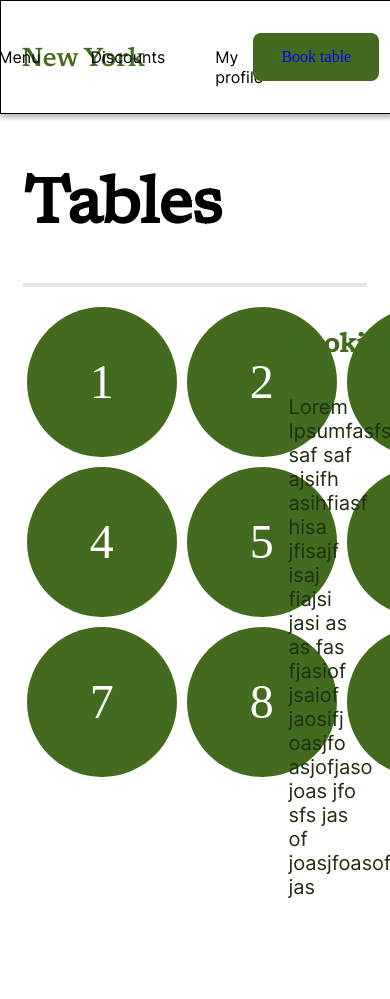
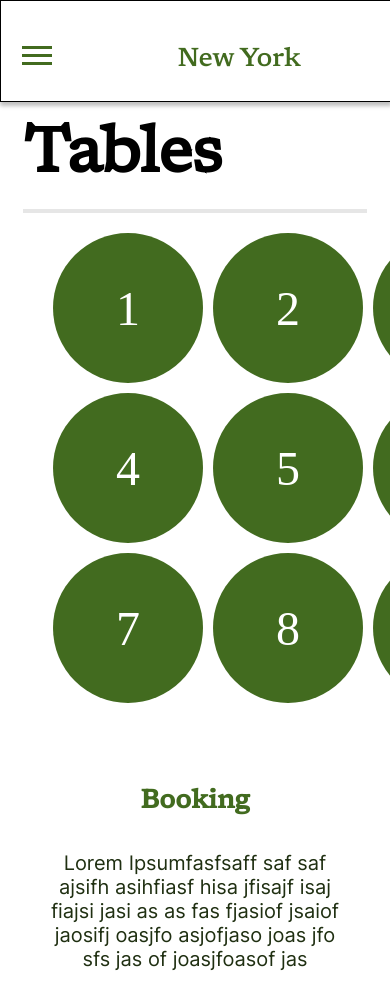
Before and after one commit to nastya-prokopishena/Epam_project, a Flask app: page / in a window 390 px wide; the page is wider, and only the part inside the window is pictured. Before the commit the page ends 899 px from the top of that part, so only its background shows below. Run offline with Flask 3, Linux system fonts and the light colour scheme; parts of the project's set-up code (start-up, migrations or seed data) failed here and were passed over; some web fonts are replaced.

Commit message:
added second changes

```diff
--- a/src/sccs/style.scss
+++ b/src/sccs/style.scss
@@ -83,3 +83,4 @@
 
 @import "header";
 @import "aboutUs";
+@import "footer";
--- a/templates/table.html
+++ b/templates/table.html
@@ -60,6 +60,7 @@
       top: 0px;
       border: 1px solid #000000;
       box-shadow: 0px 4px 4px rgba(0, 0, 0, 0.25);
+      z-index: 999;
     }
     .header__top-logo {
       position: absolute;
@@ -139,14 +140,15 @@
     h1 {
       font-family: "Newsreader-Regular";
       font-size: 64px;
-      line-height: 100%;
+      //line-height: 100%;
       color: black;
       display: flex;
       align-items: flex-end;
       letter-spacing: -0.02em;
-      height: 77px;
+      //height: 60px;
       margin-left: 4%;
-      bottom: 16px;
+      margin-top: 5px;
+      margin-bottom: 20px;
     }
     /* Styling for the modal */
     .modal {
@@ -171,6 +173,7 @@
     .booking_instuction {
       float: right;
       position: relative;
+      overflow: auto;
       margin-right: 5%;
       width: 20%;
     }
@@ -185,18 +188,151 @@
       font-size: 20px;
       color: #1f2f11;
     }
-
+    .hamburger-menu {
+      display: none;
+    }
     @media screen and (max-width: 1920px) {
       .header__top-list {
         margin-right: 20%;
       }
     }
+    @media screen and (max-width: 1200px) {
+      .header__top{
+        height: 100px;
+      }
+    }
+    @media screen and (max-width: 1000px) {
+      .header__top-list {
+        display: none;
+      }
+      .header__top-logo {
+        left: 45%;
+      }
+      .hamburger-menu {
+        display: block;
+      }
+      #menu__toggle {
+        opacity: 0;
+      }
+      #menu__toggle:checked ~ .menu__btn > span {
+        transform: rotate(45deg);
+      }
+      #menu__toggle:checked ~ .menu__btn > span::before {
+        top: 0;
+        transform: rotate(0);
+      }
+      #menu__toggle:checked ~ .menu__btn > span::after {
+        top: 0;
+        transform: rotate(90deg);
+      }
+      #menu__toggle:checked ~ .menu__box {
+        visibility: visible;
+        left: 0;
+      }
+      .menu__btn {
+        display: flex;
+        align-items: center;
+        position: fixed;
+        top: 40px;
+        left: 22px;
+        width: 30px;
+        height: 30px;
+        cursor: pointer;
+        z-index: 100;
+      }
+      .menu__btn > span,
+      .menu__btn > span::before,
+      .menu__btn > span::after {
+        display: block;
+        position: absolute;
+        width: 100%;
+        height: 3px;
+        background-color: #426B1F;
+        transition-duration: 0.25s;
+      }
+      .menu__btn > span::before {
+        content: "";
+        top: -8px;
+        background-color: #426B1F;
+      }
+      .menu__btn > span::after {
+        content: "";
+        top: 8px;
+        background-color: #426B1F;
+      }
+      .menu__box {
+        display: flex;
+        flex-direction: column;
+        text-align: center;
+        position: fixed;
+        top: 0;
+        left: -100%;
+        width: 35vh;
+        height: 100%;
+        margin: 0;
+        padding: 110px 0;
+        list-style: none;
+        background-color: #537536;
+        box-shadow: 1px 0px 6px rgba(0, 0, 0, 0.2);
+        transition-duration: 0.25s;
+        z-index: 99;
+      }
+      .menu__item {
+        display: block;
+        padding: 12px 24px;
+        color: white;
+        font-family: "Inter-Regular";
+        font-size: 20px;
+        text-decoration: none;
+        transition-duration: 0.25s;
+      }
+      .menu__item:hover {
+        background-color: white;
+        color: #426B1F;
+        font-family: "Inter-Regular";
+      }
+      .menu__item:active {
+        background-color: #426B1F;
+        color: white;
+        font-family: "Inter-Regular";
+        border: 1px solid white;
+      }
+      .table-container {
+        width:95%;
+        margin-left: 12%;
+      }
+      .booking_instuction {
+        margin-left: 10%;
+        float: none;
+        padding-top: 60px;
+        width: 80%;
+        text-align: center;
+      }
+    }
+    @media screen and (max-width: 750px){
+      .header__top-button{
+        display: none;
+      }
+    }
+
   </style>
 </head>
 <body>
   <div class="header__top">
+    <div class="hamburger-menu">
+      <input id="menu__toggle" type="checkbox" >
+      <label class="menu__btn" for="menu__toggle">
+          <span></span>
+      </label>
+      <ul class="menu__box">
+          <li><a class="menu__item" href="#aboutUs">About us</a></li>
+          <li><a class="menu__item" href="#menu">Menu</a></li>
+          <li><a class="menu__item" href="#discounts">Discounts</a></li>
+          <li><a class="menu__item" href="#myProfile">My profile</a></li>
+      </ul>
+  </div>
     <div class="header__top-logo">
-      <a class="header__top-logo-link" href="#">
+      <a class="header__top-logo-link" href="/dist/index.html">
         <p class="header__top-logo-text">New York</p>
       </a>
     </div>
@@ -206,13 +342,13 @@
                 <a class="header__top-list-link active" href="/dist/index.html">About us</a>
             </li>
             <li class="header__top-list-item">
-                <a class="header__top-list-link" href="/dist/index.html" href="#menu">Menu</a>
+                <a class="header__top-list-link" href="/dist/index.html" >Menu</a>
             </li>
             <li class="header__top-list-item">
-                <a class="header__top-list-link" href="#discounts">Discounts</a>
+                <a class="header__top-list-link" href="/dist/index.html">Discounts</a>
             </li>
             <li class="header__top-list-item">
-                <a class="header__top-list-link" href="#myProfile">My profile</a>
+                <a class="header__top-list-link" href="/dist/index.html">My profile</a>
             </li>
         </ul>
 
```
Also changed, not shown: dist/index.html (+19 -0 lines), dist/style.css (+200 -16 lines), src/sccs/_aboutUs.scss (+30 -2 lines), src/sccs/_footer.scss (added, +102 -0 lines), src/sccs/_header.scss (+109 -13 lines), 1 other file.
